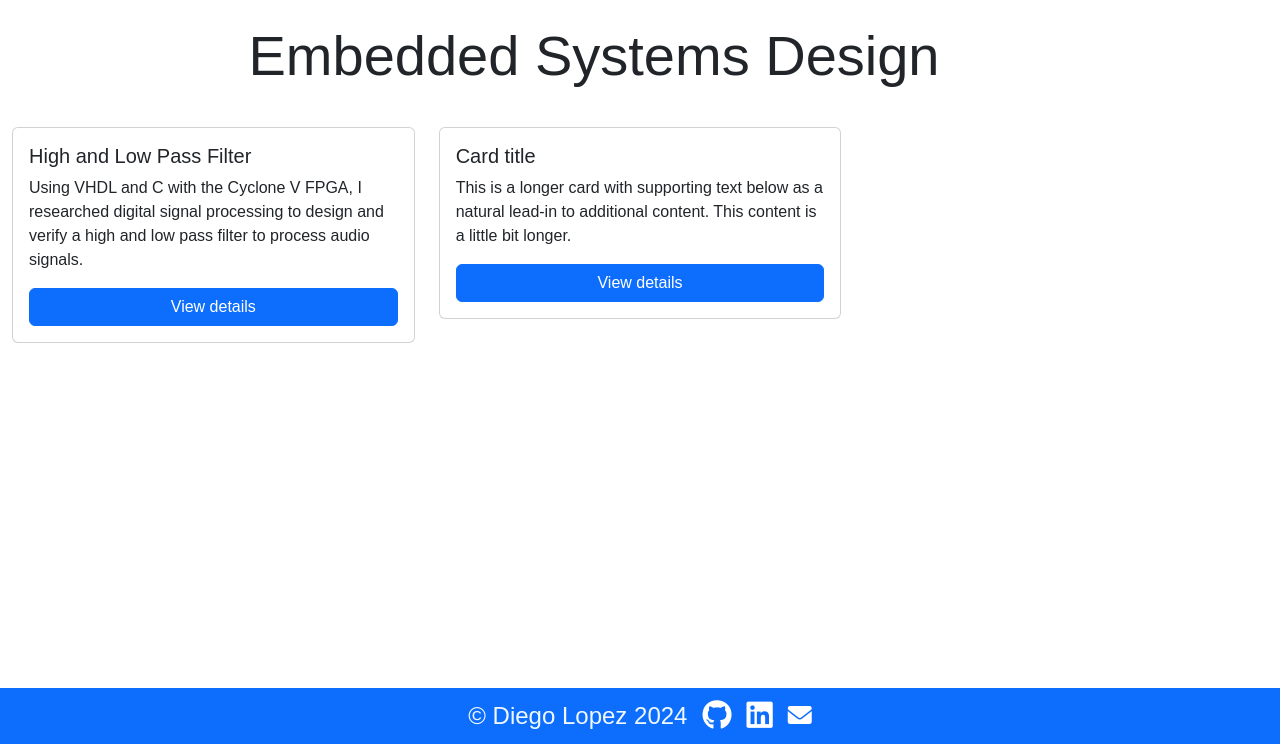
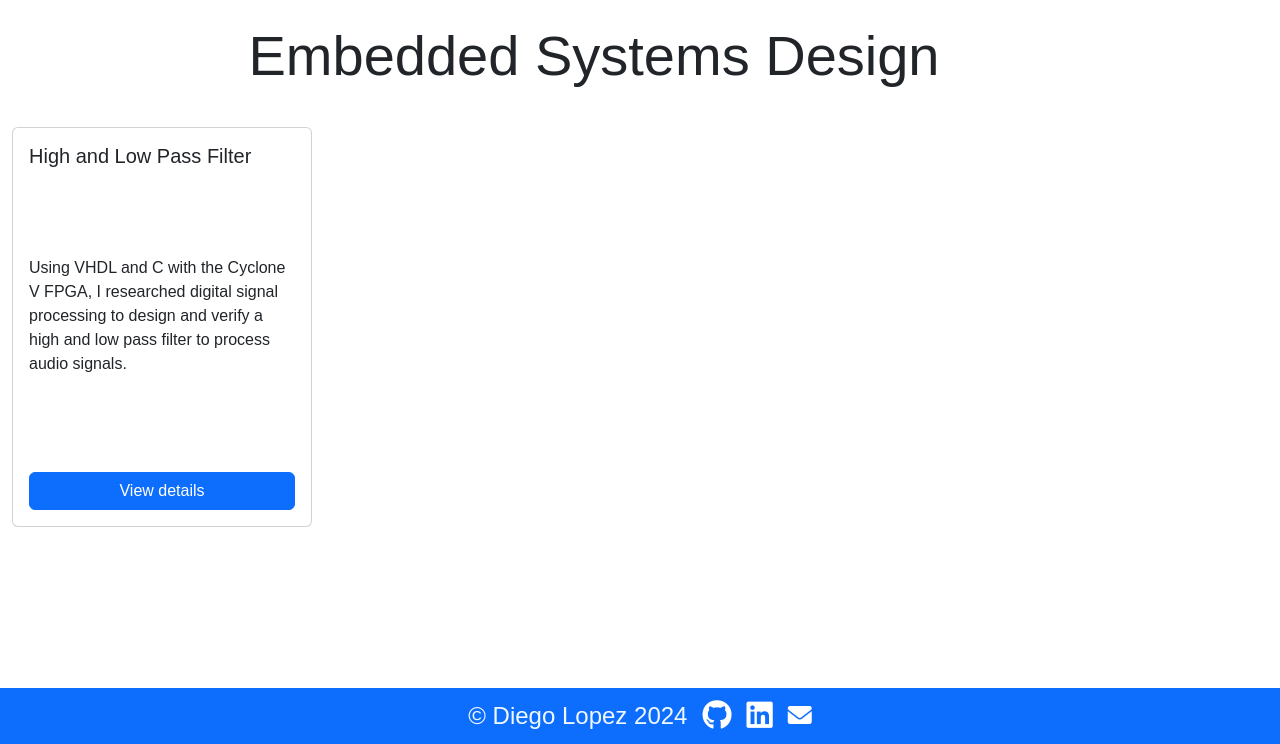
Before and after one commit to DiegoLHendrix/diego-portfolio, a Django app: page /esd/ in a window 1280 px wide. Shown: the part 56-800 px from the top of the page. Run offline with Django 5.2, Linux system fonts and the light colour scheme.

Commit message:
Edited project cards, landing page links, and javascript

```diff
--- a/static/css/esd/esd.css
+++ b/static/css/projects/esd.css
@@ -36,3 +36,29 @@
 .row {
     margin-bottom: 100px;
 }
+
+.card-container {
+    display: flex;
+    flex-wrap: wrap;
+    gap: 1rem;
+    /* Adjust the gap between cards as needed */
+}
+
+.card {
+    flex: 1 1 300px;
+    /* Adjust the width as needed */
+    max-width: 300px;
+    /* Ensure cards do not exceed this width */
+    height: 400px;
+    /* Set a fixed height for all cards */
+    display: flex;
+    flex-direction: column;
+    justify-content: space-between;
+}
+
+.card-body {
+    display: flex;
+    flex-direction: column;
+    justify-content: space-between;
+    height: 100%;
+}
--- a/static/js/projects/esd.js
+++ b/static/js/projects/esd.js
@@ -3,7 +3,17 @@ const filterModal = new bootstrap.Modal('#filterModal', {
     keyboard: false
 });
 
-// Show the Filter modal when the button is clicked
+// Show the Filter modal when the button is clicked0
 document.getElementById('showfilterModalButton').addEventListener('click', () => {
     filterModal.show();
 });
+
+document.addEventListener('DOMContentLoaded', (event) => {
+    const urlParams = new URLSearchParams(window.location.search);
+    const modalToOpen = urlParams.get('modal');
+
+    if (modalToOpen === 'filter') {
+        const filterModal = new bootstrap.Modal(document.getElementById('filterModal'));
+        filterModal.show();
+    }
+});
--- a/templates/base/landing.html
+++ b/templates/base/landing.html
@@ -61,7 +61,7 @@
         <div class="project-content">
           <h2>Low Voltage SubSystem</h2>
           <p>Designed the firmware for a finite state machine that would control an LVSS.</p>
-          <p><a class="btn btn-secondary" href="/evt" role="button">View details &raquo;</a></p>
+          <p><a class="btn btn-secondary" href="/evt?modal=lvss" role="button">View details &raquo;</a></p>
         </div>
       </div><!-- /.col-lg-4 -->
       <div class="col-lg-4 project-item">
@@ -69,7 +69,7 @@
           <h2>CANopen SDO Sample</h2>
           <p>Designed a CANopen sample that would teach members how to use Service Data Objects to transmit and
             receive from a client to a server node.</p>
-          <p><a class="btn btn-secondary" href="/evt" role="button">View details &raquo;</a></p>
+          <p><a class="btn btn-secondary" href="/evt?modal=can" role="button">View details &raquo;</a></p>
         </div>
       </div><!-- /.col-lg-4 -->
       <div class="col-lg-4 project-item">
@@ -77,7 +77,7 @@
           <h2>VHDL Audio Processor</h2>
           <p>Programmed an FPGA to be able to take input audio and output it through a high pass and low pass filter.
           </p>
-          <p><a class="btn btn-secondary" href="/esd/filters" role="button">View details &raquo;</a></p>
+          <p><a class="btn btn-secondary" href="/esd?modal=filter" role="button">View details &raquo;</a></p>
         </div>
       </div><!-- /.col-lg-4 -->
     </div><!-- /.row -->
--- a/templates/projects/esd.html
+++ b/templates/projects/esd.html
@@ -2,7 +2,7 @@
 {% block title %}ESD | Diego Lopez Portfolio{%endblock %}
 {% load static %}
 {% block extrahead %}
-<link rel="stylesheet" href="{% static 'css/esd/esd.css' %}" />
+<link rel="stylesheet" href="{% static 'css/projects/esd.css' %}" />
 <link rel="stylesheet" href="https://cdnjs.cloudflare.com/ajax/libs/font-awesome/6.0.0-beta3/css/all.min.css" />
 {% endblock extrahead %} {% block content %}
 
@@ -10,57 +10,20 @@
   <h1 class="display-4 custom-title">Embedded Systems Design</h1>
 </div>
 
-<!-- "row-cols-md-X" where X is the amount of cards per row -->
-<div class="row row-cols-1 row-cols-md-3 g-4"> <!-- Card Grid -->
-  <div class="col">
+<div class="card-container">
   <div class="card">
-      <!-- <img src="..." class="card-img-top" alt="..."> -->
     <div class="card-body">
       <h5 class="card-title">High and Low Pass Filter</h5>
-        <p class="card-text">Using VHDL and C with the Cyclone V FPGA, I researched digital signal processing to design
+      <p class="card-text">Using VHDL and C with the Cyclone V FPGA, I researched digital signal
+        processing to design
         and verify a high and low pass filter to process audio signals.</p>
       <button type="button" class="btn btn-primary" id="showfilterModalButton">
         View details
       </button>
     </div>
   </div>
+  <!-- Add more cards as needed -->
 </div>
-
-  <div class="col">
-    <div class="card">
-      <div class="card-body">
-        <h5 class="card-title">Card title</h5>
-        <p class="card-text">This is a longer card with supporting text below as a natural lead-in to additional
-          content. This content is a little bit longer.</p>
-        <a class="btn btn-primary" href="/" role="button" data-bs-toggle="modal" data-bs-target="#exampleModal">View
-          details</a>
-      </div>
-    </div>
-  </div>
-
-  <!-- <div class="col">
-    <div class="card">
-      <img src="..." class="card-img-top" alt="...">
-      <div class="card-body">
-        <h5 class="card-title">Card title</h5>
-        <p class="card-text">This is a longer card with supporting text below as a natural lead-in to additional
-          content.</p>
-      </div>
-    </div>
-  </div>
-
-  <div class="col">
-    <div class="card">
-      <img src="..." class="card-img-top" alt="...">
-      <div class="card-body">
-        <h5 class="card-title">Card title</h5>
-        <p class="card-text">This is a longer card with supporting text below as a natural lead-in to additional
-          content. This content is a little bit longer.</p>
-      </div>
-    </div>
-  </div> -->
-
-</div> <!-- Card Grid -->
 
 <!-- Modal -->
 <div class="modal fade" id="exampleModal" tabindex="-1" aria-labelledby="exampleModalLabel" aria-hidden="true">
```
Also changed, not shown: static/css/projects/evt.css (renamed from static/css/evt/evt.css, +24 -13 lines), static/js/projects/evt.js (+14 -1 lines), templates/projects/evt.html (+7 -11 lines). Lines whose indentation alone changed are shown as unchanged.
